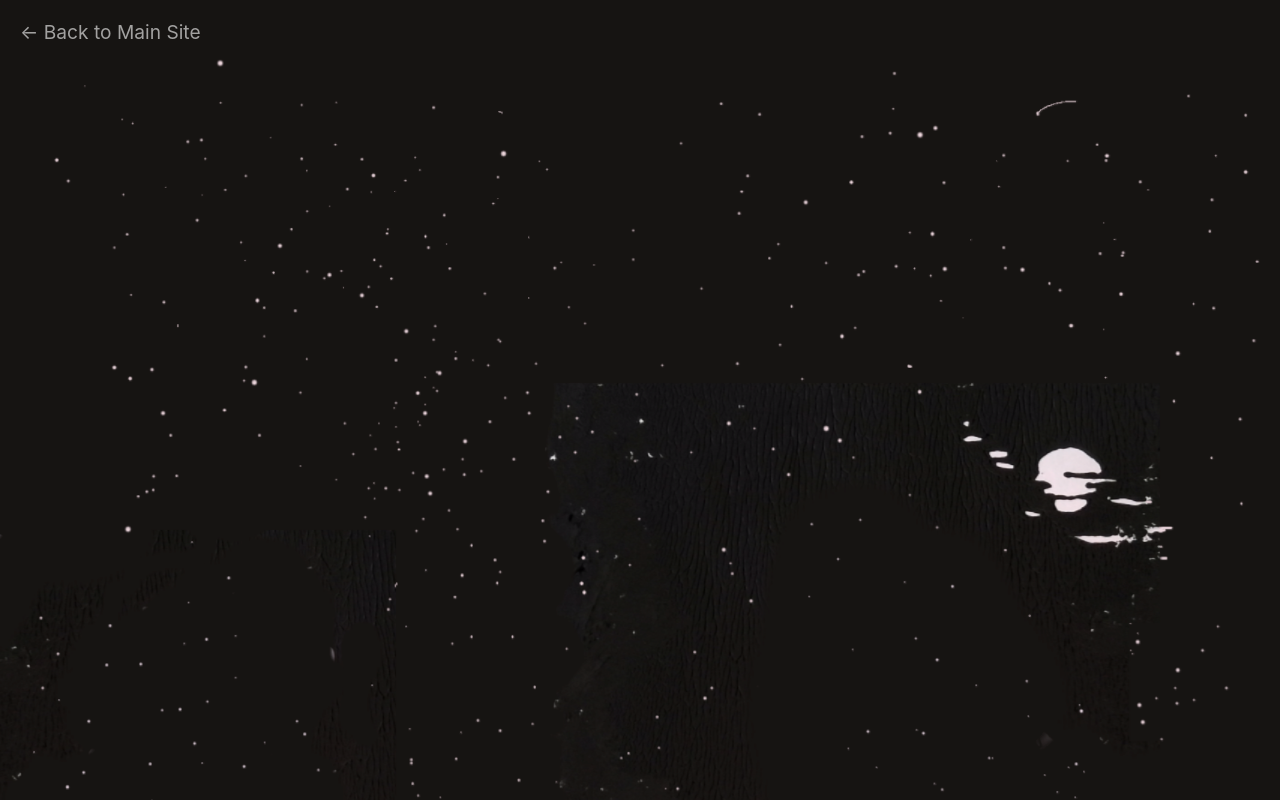
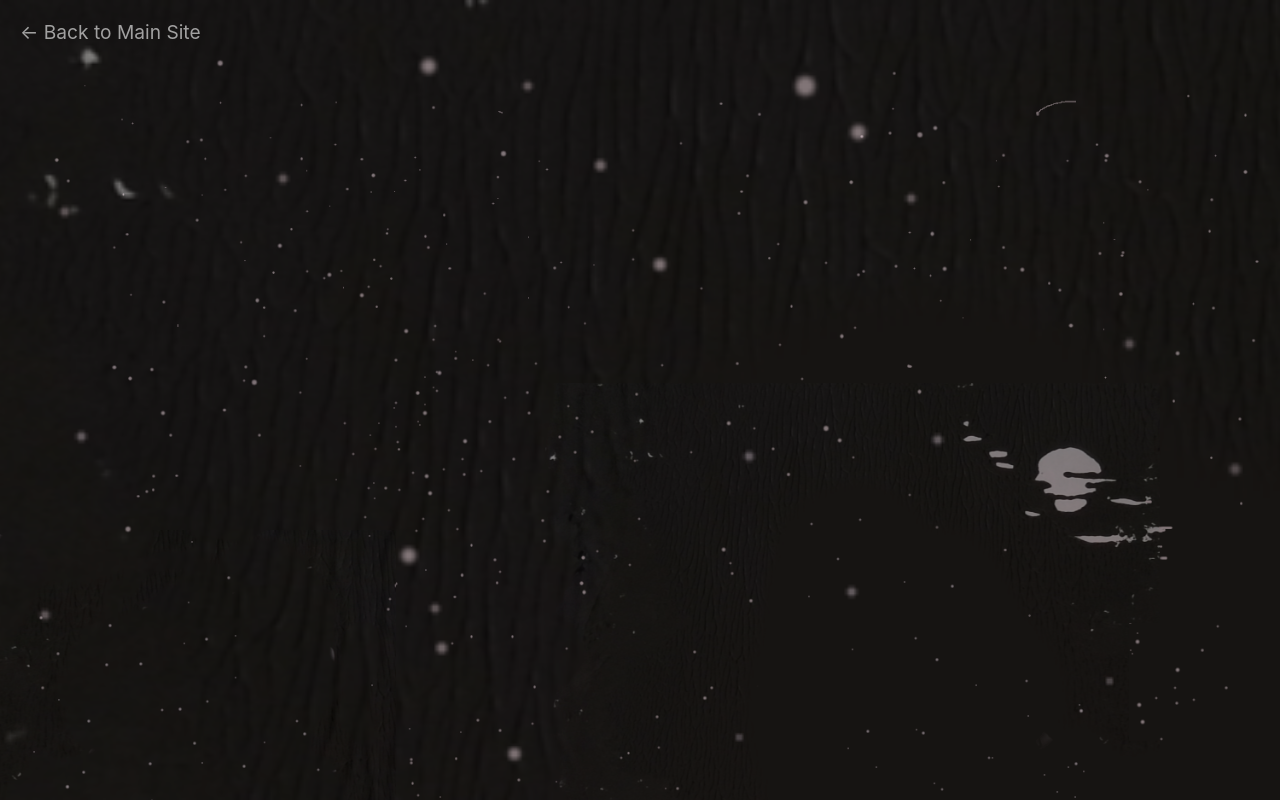
Before and after one commit to tobyStone/tobyStoneWebsite, a website built with Vite: page interactive-ship/index.html in a window 1280 px wide. Built offline with nearby package versions, Linux system fonts and the light colour scheme.

Commit message:
style(interactive): swap deep background to top slice and center anchor it

```diff
--- a/interactive-ship/css/style.css
+++ b/interactive-ship/css/style.css
@@ -59,7 +59,7 @@ body {
     width: 100%;
     height: 100%;
     object-fit: cover;
-    object-position: right top;
+    object-position: top center;
     z-index: -1; /* Bottom-most layer */
     opacity: 1;
 }
--- a/interactive-ship/index.html
+++ b/interactive-ship/index.html
@@ -14,7 +14,7 @@
             We use contain: strict to ensure the browser completely sandboxes this element.
             This gives massive performance benefits for video transitions inside it.
         -->
-        <img id="bg-shipless-base" src="/images/starryBackgroundBase.png" alt="Base Background" class="bg-layer" />
+        <img id="bg-shipless-base" src="/images/topSliceBackground.png" alt="Base Background" class="bg-layer" />
         <img id="bg-shipless" src="/images/blackPirateShiplessBackground.png" alt="Background" class="bg-layer" />
 
         <video id="video-l" src="/videos/Black_and_white_202604151320.mp4" muted preload="auto" playsinline loop></video>
```
Also changed, not shown: public/images/topSliceBackground.png (added).
